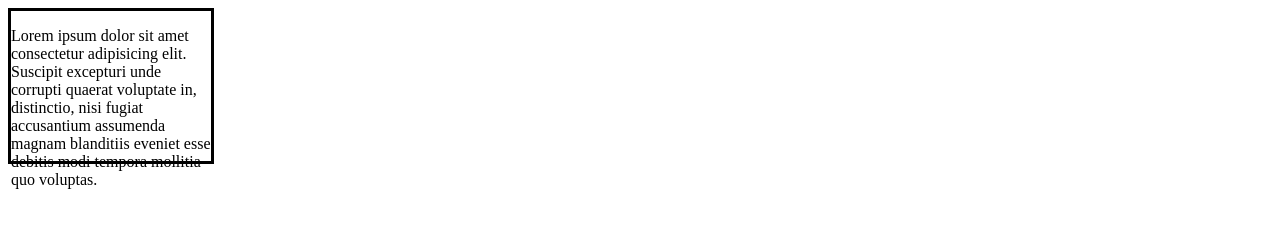
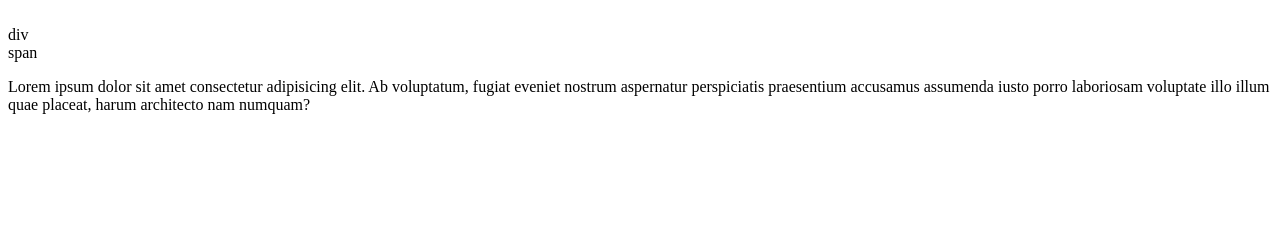
Before and after one commit to Adityapal16/Html-Css, a plain HTML site: page index.html in a window 1280 px wide. Drawn offline with Linux system fonts and the light colour scheme; a script that the page names is missing.

Commit message:
Lecture-11

```diff
--- a/index.html
+++ b/index.html
@@ -7,21 +7,24 @@
     <link rel="stylesheet" href="style.css">
 </head>
 <body>
-    <!-- overflow = property that sets the desired behaviour
-               when  the content of an element overflows the element's box.
+  <img src="" alt="">
+  <a href=""></a>
 
 
-               overflow:visible
-               overflow: hidden
-               overflow: scroll
-               overflow:clip
-               overflow:auto -->
 
-               <div>
-                <p>Lorem ipsum dolor sit amet consectetur adipisicing elit. Suscipit excepturi unde corrupti quaerat voluptate in, distinctio, nisi fugiat accusantium assumenda magnam blanditiis eveniet esse debitis modi tempora mollitia quo voluptas.</p>
-               </div>
+    <!-- block-level = start on a new line, up the full width available
+                  (h1, div,p,form, header, footer)
+                  inline = does not start on a new line, only takes up as much space as necessary{span ,a, img}
+ -->
 
 
+
+                  <div>
+                    div
+                  </div>
+
+                  <span>span</span>
+                  <p>Lorem ipsum dolor sit amet consectetur adipisicing elit. Ab voluptatum, fugiat eveniet nostrum aspernatur perspiciatis praesentium accusamus assumenda iusto porro laboriosam voluptate illo illum quae placeat, harum architecto nam numquam?</p>
     <script src="script.js"></script>
 </body>
 </html>
--- a/style.css
+++ b/style.css
@@ -1,14 +1,75 @@
-div{
-    height: 150px;
-    width: 200px;
-    border: 3px solid;
-    /* overflow: hidden; */
-    /* overflow: visible; */
-    /* overflow: clip; */
-    /* overflow: auto; */
-    /* overflow: scroll; */
-    /* overflow-y: auto; */
-    /* overflow-y: auto; */
-    /* overflow-y: auto; */
+/* div{
+    background-color: hsl(198, 85%, 54%);
+    width: 100px;
+    height: auto;
+    display:block ; div is already a block  element, so this is unnecessary */
 
+/* } */
+/*span{
+    background-color: aquamarine;
+     width: 100px;  /*height and width won't work on this  element because it's an inline element */
+
+ /* height: 100px; */
+    /*display: block; here the display block works because it is not a block element */
+/* } */
+ /* div{
+    background-color: hsl(198, 85%, 54%);
+    width: 100px;
+    height: auto;
+    display: inline;
+} */
+/*span{
+    background-color: aquamarine;
+     width: 100px;
+     height: 100px;
+     display: inline;
+} */
+/* div{
+    background-color: hsl(198, 85%, 54%);
+    width: 100px;
+    height: 100px;
+    display: inline-block;
 }
+span{
+    background-color: aquamarine;
+     width: 100px;
+     height: 100px;
+     display: inline-block;
+}  */
+/* div{
+    background-color: hsl(198, 85%, 54%);
+    width: 100px;
+    height: 100px;
+    display: none;
+}
+span{
+    background-color: aquamarine;
+     width: 100px;
+     height: 100px;
+     display:none;
+}  */
+/* div{
+    background-color: hsl(198, 85%, 54%);
+    width: 100px;
+    height: 100px;
+    display: inline-block;
+    visibility: hidden;
+} */
+/* span{
+    background-color: aquamarine;
+     width: 100px;
+     height: 100px;
+     display: inline-block;
+}  */
+/* div{
+    background-color: hsl(198, 85%, 54%);
+    width: 100px;
+    height: 100px;
+    display: block;
+}
+span{
+    background-color: aquamarine;
+     width: 100px;
+     height: 100px;
+     display: inline;
+} */
```
Also changed, not shown: code.png, css.png (added).
